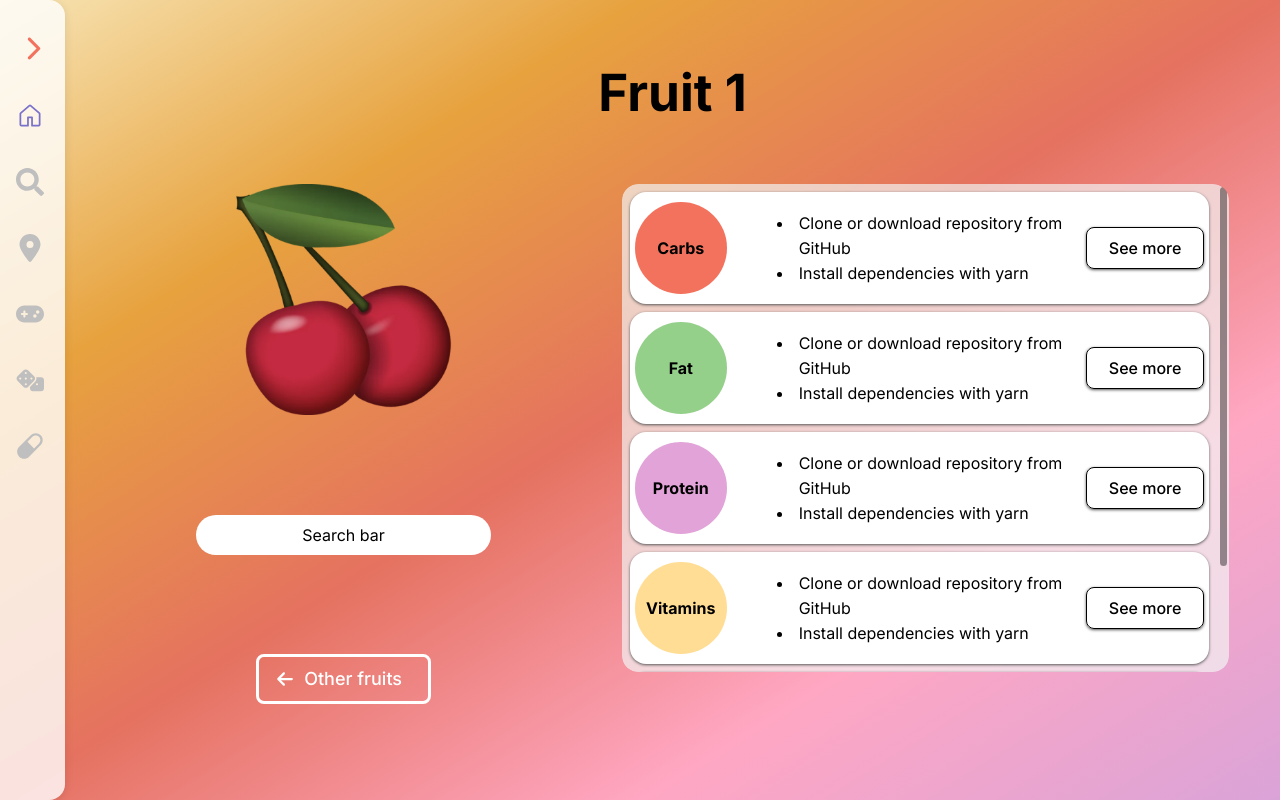
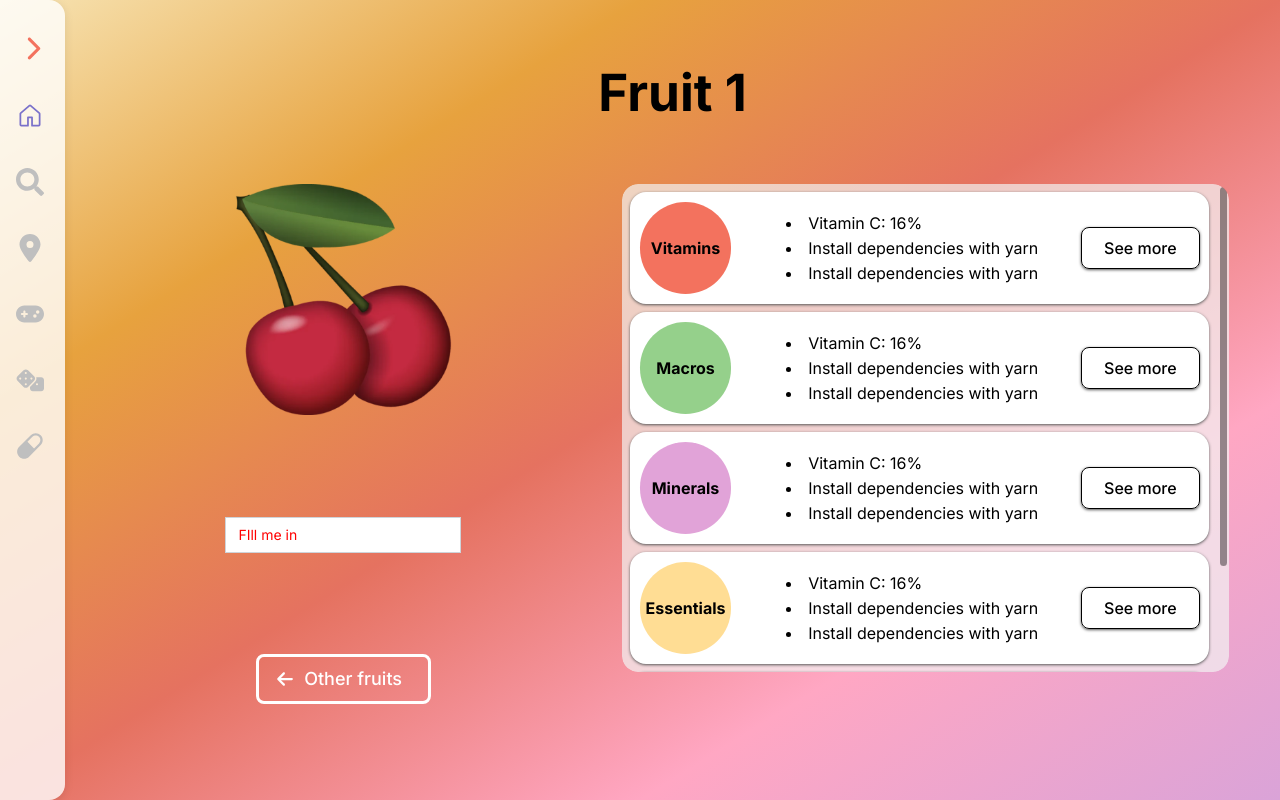
Before and after one commit to devsoc-unsw/trainee-bard-24t2, a React (Vite) app in the folder frontend/: page /fruit/1 in a window 1280 px wide. Built offline with nearby package versions, Linux system fonts and the light colour scheme.

Commit message:
Add autocomplete

```diff
--- a/frontend/src/pages/Fruit.module.css
+++ b/frontend/src/pages/Fruit.module.css
@@ -78,3 +78,8 @@
 .shadow {
     box-shadow: 0 1px 3px #555;
 }
+
+.bananas input::placeholder {
+    border-radius: 5px;
+    color: red;
+}
--- a/frontend/src/pages/Fruit.tsx
+++ b/frontend/src/pages/Fruit.tsx
@@ -1,6 +1,6 @@
 import React, { useMemo } from "react";
 import { useParams, Link } from "react-router-dom";
-import { AppShell, Button, List, Grid, ScrollArea } from '@mantine/core';
+import { Autocomplete, AppShell, Button, List, Grid, ScrollArea } from '@mantine/core';
 import { FaArrowLeft } from "react-icons/fa6";
 import Navbar from "../components/Navbar";
 import NutrientDisplay from "../components/NutrientDisplay";
@@ -11,11 +11,31 @@ function Fruit() {
   const { fruitId } = useParams();
 
   const nutrientCategories = [
-    { name: "Carbs", color: "#F3725E"},
-    { name: "Fat", color: "#95D08B"},
-    { name: "Protein", color: "#E1A3D8"},
-    { name: "Vitamins", color: "#FFDD94"},
-    { name: "Other", color: "#7AA4D1"}
+    { name: "Vitamins", color: "#F3725E", nutrients: [
+      { name: "Vitamin C", percDI: "16%" },
+      { name: "Vitamin E", percDI: "4%" },
+      { name: "Vitamin K", percDI: "16%" }
+    ]},
+    { name: "Macros", color: "#95D08B", nutrients: [
+      { name: "Vitamin C", percDI: "16%" },
+      { name: "Vitamin E", percDI: "4%" },
+      { name: "Vitamin K", percDI: "16%" }
+    ]},
+    { name: "Minerals", color: "#E1A3D8", nutrients: [
+      { name: "Vitamin C", percDI: "16%" },
+      { name: "Vitamin E", percDI: "4%" },
+      { name: "Vitamin K", percDI: "16%" }
+    ]},
+    { name: "Essentials", color: "#FFDD94", nutrients: [
+      { name: "Vitamin C", percDI: "16%" },
+      { name: "Vitamin E", percDI: "4%" },
+      { name: "Vitamin K", percDI: "16%" }
+    ]},
+    { name: "Other", color: "#7AA4D1", nutrients: [
+      { name: "Vitamin C", percDI: "16%" },
+      { name: "Vitamin E", percDI: "4%" },
+      { name: "Vitamin K", percDI: "16%" }
+    ]}
   ]
 
   const nutrients = useMemo(() => {
@@ -28,7 +48,8 @@ function Fruit() {
           {/* Same as <ul> and <li> elements */}
           {/* TODO: Change to fit nutrient values */}
           <List>
-            <List.Item>Clone or download repository from GitHub</List.Item>
+            <List.Item>{`${category.nutrients[0].name}: ${category.nutrients[0].percDI}`}</List.Item>
+            <List.Item>Install dependencies with yarn</List.Item>
             <List.Item>Install dependencies with yarn</List.Item>
           </List>
         </div>
@@ -60,7 +81,7 @@ function Fruit() {
           <Grid.Col offset={0.25} span={5} className={FruitStyles.bottomLeftContainer}>
             <img src={FruitImage} alt="Image of Fruit" className={FruitStyles.fruitImage}/>
             {/* Temporary: placeholder for actual search bar */}
-            <div style={{ width: "23vw", height: "40px", backgroundColor: "#fff", lineHeight: "40px", borderRadius: "20px"}}>Search bar</div>
+            <Autocomplete placeholder="FIll me in" className={FruitStyles.bananas}/>
             <Link to="/search">
               <Button
                 className="button2"
```
